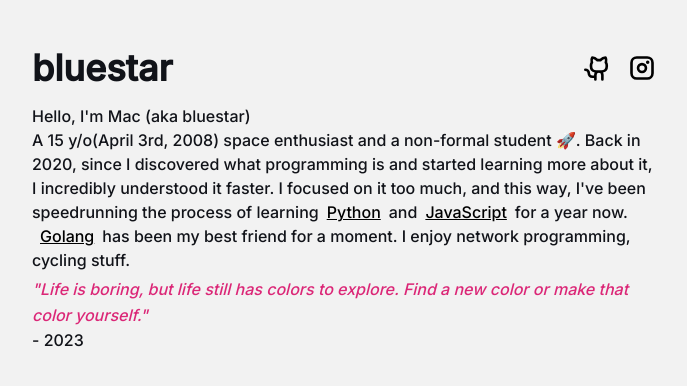
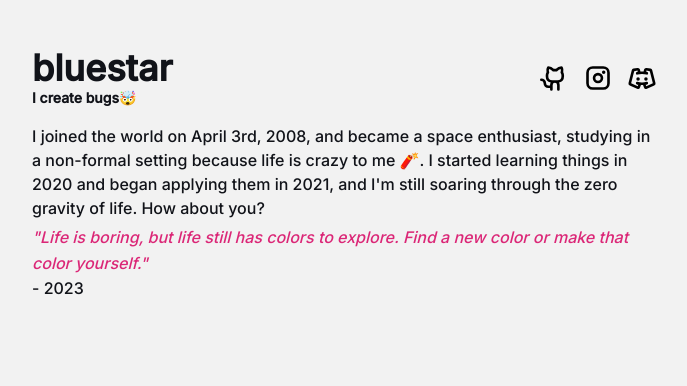
Before and after one commit to bluestar-b/bluestar-b.github.io, a Next.js app: page / in a window 1280 px wide. Shown: the top 386 px of the page, without its empty margins (296-983 px from the left). Built offline with nearby package versions, Linux system fonts and the light colour scheme.

Commit message:
random update

```diff
--- a/src/app/page.tsx
+++ b/src/app/page.tsx
@@ -1,6 +1,5 @@
-
-import Heading from "@/components/Heading";
-import { ExternalLink } from "@/components/ExternalLink";
+import Heading from "@/components/Heading"
+import { ExternalLink } from "@/components/ExternalLink"
 
 export default function Home() {
   return (
@@ -8,18 +7,10 @@ export default function Home() {
       <div className="max-w-md md:max-w-2xl mx-auto py-12 px-6">
         <Heading />
         <div className="mb-8">
-          Hello, I&apos;m Mac (aka bluestar)
-          <br />A 15 y/o(April 3rd, 2008) space enthusiast and a non-formal
-          student 🚀. Back in 2020, since I discovered what programming is and
-          started learning more about it, I incredibly understood it faster. I
-          focused on it too much, and this way, I&apos;ve been speedrunning the
-          process of learning
-          <ExternalLink href="https://python.org/">Python</ExternalLink>
-          and
-          <ExternalLink href="#">JavaScript</ExternalLink>for a year now.
-          <ExternalLink href="https://go.dev/">Golang</ExternalLink>
-          has been my best friend for a moment. I enjoy network programming,
-          cycling stuff.
+          I joined the world on April 3rd, 2008, and became a space enthusiast,
+          studying in a non-formal setting because life is crazy to me 🧨. I
+          started learning things in 2020 and began applying them in 2021, and
+          I'm still soaring through the zero gravity of life. How about you?
           <div className="mb-4 mt-1">
             <div className="text-base font-light italic leading-relaxed text-pink-600 dark:text-pink-300">
               &quot;Life is boring, but life still has colors to explore. Find a
--- a/src/components/ExternalLink.tsx
+++ b/src/components/ExternalLink.tsx
@@ -1,5 +1,5 @@
-import { ExternalLinkProps } from "@/lib/interfaces";
-import Link from "next/link";
+import { ExternalLinkProps } from "@/lib/interfaces"
+import Link from "next/link"
 
 export function ExternalLink({ children, href }: ExternalLinkProps) {
   return (
@@ -8,5 +8,5 @@ export function ExternalLink({ children, href }: ExternalLinkProps) {
         {children}
       </p>
     </Link>
-  );
+  )
 }
--- a/src/components/Heading.tsx
+++ b/src/components/Heading.tsx
@@ -1,6 +1,7 @@
 import {
+  DiscordLogo,
   GithubLogo,
-  InstagramLogo
+  InstagramLogo,
 } from "@phosphor-icons/react/dist/ssr"
 import Link from "next/link"
 
@@ -9,6 +10,7 @@ const Heading = () => {
     <div className="flex flex-col md:flex-row justify-center md:justify-between items-center mb-4">
       <div className="text-3xl md:text-4xl font-bold mb-2 md:mb-0 text-center md:text-left">
         bluestar
+        <div className="text-sm">I create bugs🤯</div>
       </div>
       <div className="flex space-x-4">
         <Link href="https://github.com/bluestar-dev" aria-label="Github">
@@ -25,7 +27,16 @@ const Heading = () => {
             className="text-black dark:text-white"
           />
         </Link>
-
+        <Link
+          href="https://discord.com/users/829156179803504670"
+          aria-label="Discord"
+        >
+          <DiscordLogo
+            size={28}
+            weight="bold"
+            className="text-black dark:text-white"
+          />
+        </Link>
       </div>
     </div>
   )
--- a/src/lib/interfaces.ts
+++ b/src/lib/interfaces.ts
@@ -1,6 +1,6 @@
-import { ReactNode } from "react";
+import { ReactNode } from "react"
 
 export interface ExternalLinkProps {
-  children: ReactNode;
-  href: string;
+  children: ReactNode
+  href: string
 }
```
